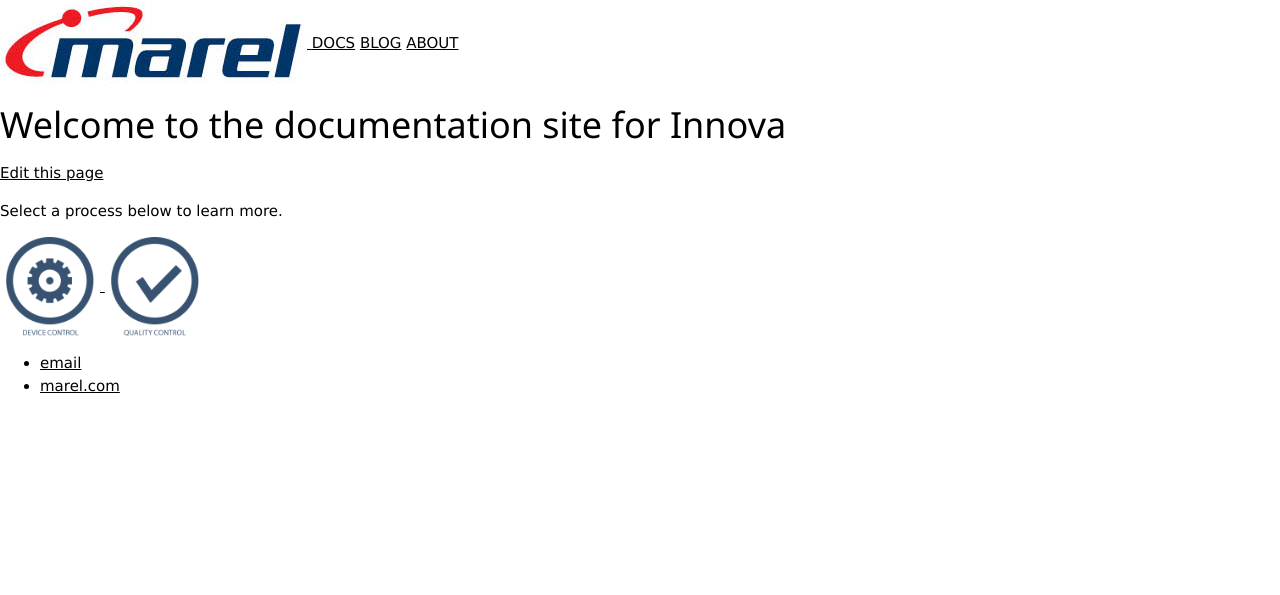
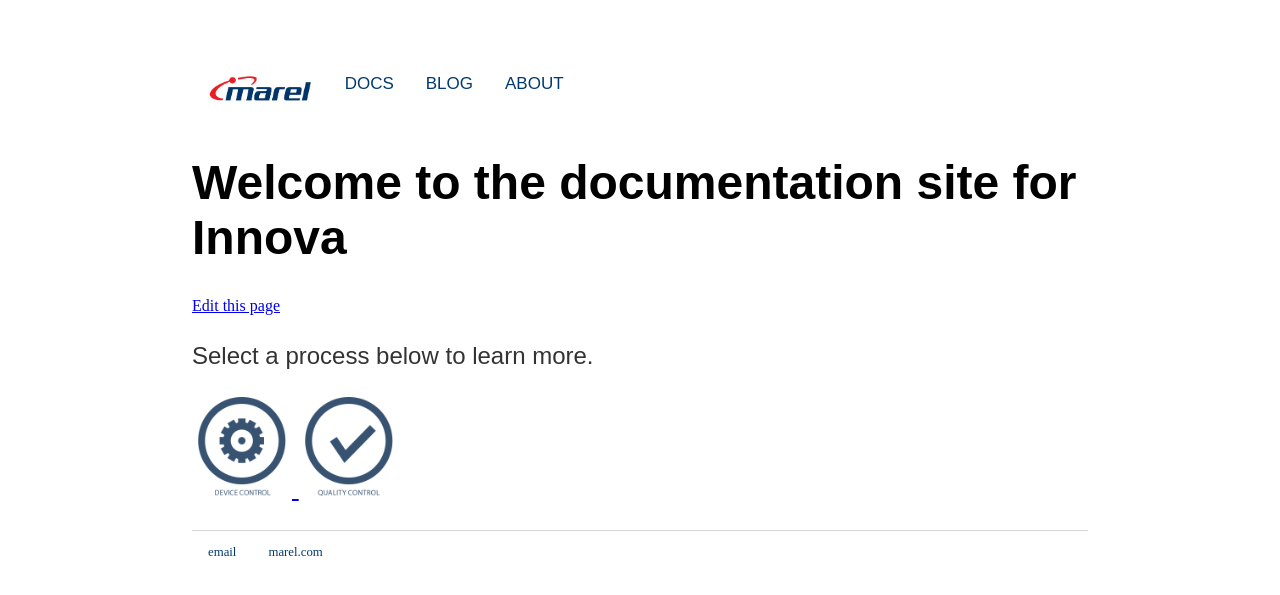
Before and after one commit to daniellegunter/pohlvault.github.io, a Jekyll site: the page built from index.html, in a window 1280 px wide. Shown: the top 595 px of the page. Built offline with Jekyll 4.4.1, drawn with Linux system fonts in a browser that asks for light colours.

Commit message:
Update default.html

```diff
--- a/_layouts/default.html
+++ b/_layouts/default.html
@@ -3,7 +3,7 @@
 		<head>
 			<title>{{ page.title }}</title>
 			<!-- link to main stylesheet -->
-			<link rel="stylesheet" href="https://www.w3schools.com/w3css/4/w3.css">
+			<link rel="stylesheet" type="text/css" href="/css/main.css">
 		</head>
 		<body>
 			<div class="topnav" id="myTopnav">
```
